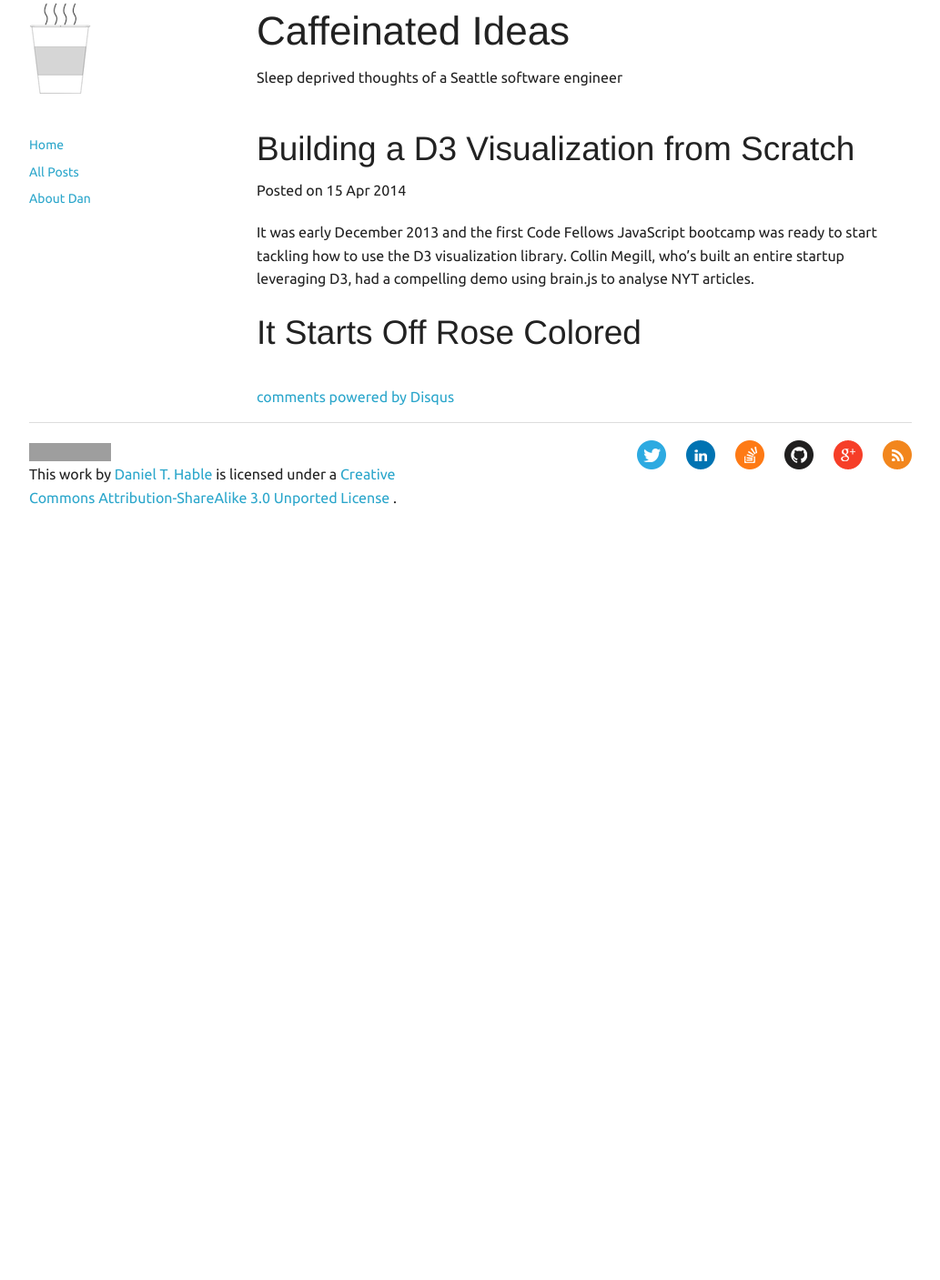
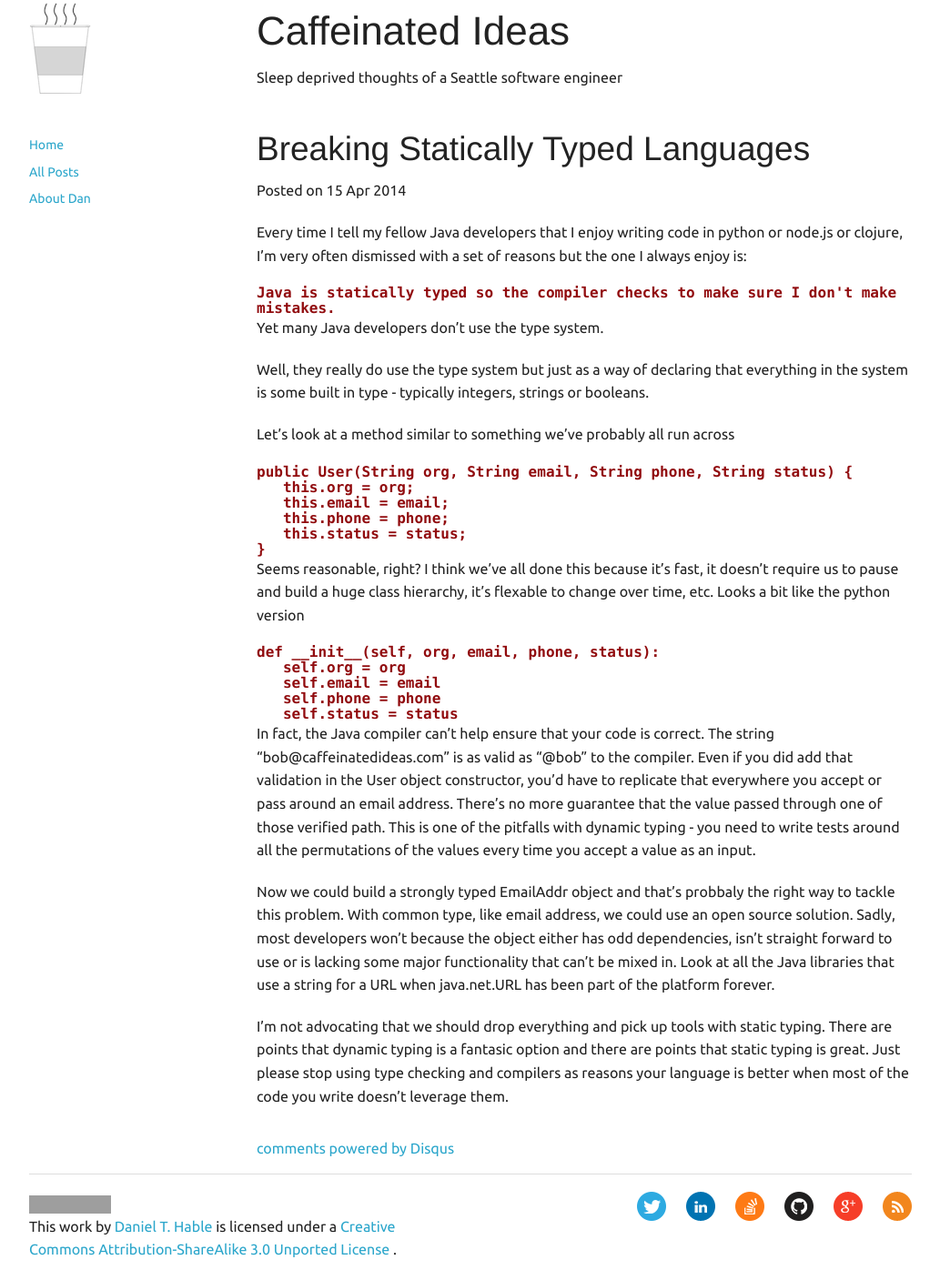
Before and after one commit to dhable/caffeinatedideas.com, a Jekyll site: the page built from _posts/2014-04-15-building-a-d3-visualization-from-scratch.md, in a window 1280 px wide. Shown: the whole page at 91% size, without its empty margins (123-1156 px from the left). Built offline with Jekyll 4.4.1, drawn with Linux system fonts in a browser that asks for light colours; nearby versions of some CDN libraries; comment, search, counter and statistics services are not loaded; before the commit the page ends 900 px from its top, so only the background shows below that; grey boxes are pictures that could not be loaded.

Commit message:
Updating content from trial ghost site

````diff
--- a/_posts/2014-04-15-building-a-d3-visualization-from-scratch.md
+++ b/_posts/2014-04-15-building-a-d3-visualization-from-scratch.md
@@ -1,16 +1,44 @@
 ---
 layout: post
-title: Building a D3 Visualization from Scratch
-tags: javascript, D3
+title: Breaking Statically Typed Languages
 status: publish
 type: post
 published: true
 comments: true
 ---
-It was early December 2013 and the first Code Fellows JavaScript bootcamp was ready to start
-tackling how to use the D3 visualization library. Collin Megill, who's built an entire startup
-leveraging D3, had a compelling demo using brain.js to analyse NYT articles.
+Every time I tell my fellow Java developers that I enjoy writing code in python or node.js or clojure, I'm very often dismissed with a set of reasons but the one I always enjoy is:
+
+	Java is statically typed so the compiler checks to make sure I don't make mistakes.
+
+Yet many Java developers don't use the type system.
 
 <!--EndExcerpt-->
 
-## It Starts Off Rose Colored ##
+Well, they really do use the type system but just as a way of declaring that everything in the system is some built in type - typically integers, strings or booleans.
+
+Let's look at a method similar to something we've probably all run across
+
+```
+public User(String org, String email, String phone, String status) {
+   this.org = org;
+   this.email = email;
+   this.phone = phone;
+   this.status = status;
+}
+```
+
+Seems reasonable, right? I think we've all done this because it's fast, it doesn't require us to pause and build a huge class hierarchy, it's flexable to change over time, etc. Looks a bit like the python version
+
+```
+def __init__(self, org, email, phone, status):
+   self.org = org
+   self.email = email
+   self.phone = phone
+   self.status = status
+```
+
+In fact, the Java compiler can't help ensure that your code is correct. The string "bob@caffeinatedideas.com" is as valid as "@bob" to the compiler. Even if you did add that validation in the User object constructor, you'd have to replicate that everywhere you accept or pass around an email address. There's no more guarantee that the value passed through one of those verified path. This is one of the pitfalls with dynamic typing - you need to write tests around all the permutations of the values every time you accept a value as an input.
+
+Now we could build a strongly typed EmailAddr object and that's probbaly the right way to tackle this problem. With common type, like email address, we could use an open source solution. Sadly, most developers won't because the object either has odd dependencies, isn't straight forward to use or is lacking some major functionality that can't be mixed in. Look at all the Java libraries that use a string for a URL when java.net.URL has been part of the platform forever.
+
+I'm not advocating that we should drop everything and pick up tools with static typing. There are points that dynamic typing is a fantasic option and there are points that static typing is great. Just please stop using type checking and compilers as reasons your language is better when most of the code you write doesn't leverage them.
````
